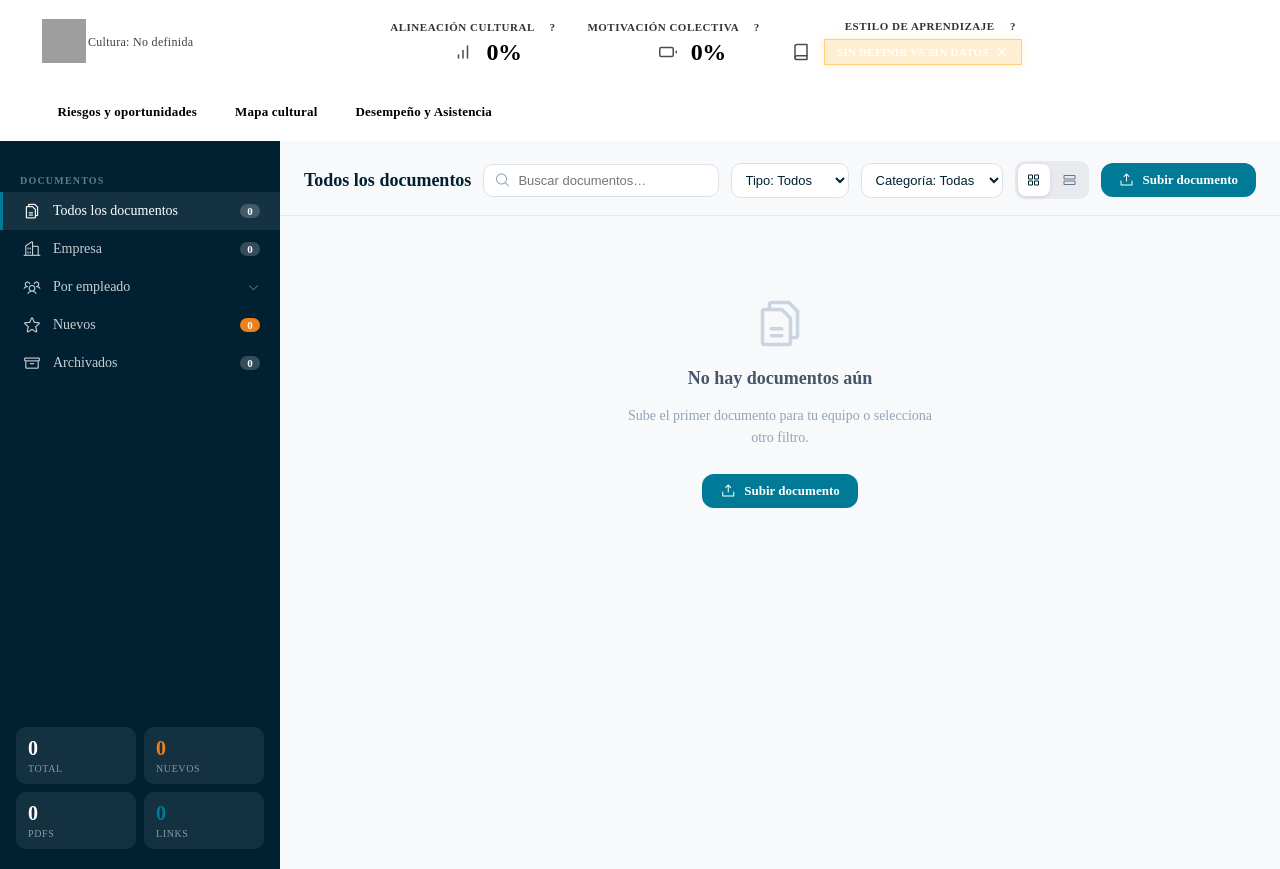
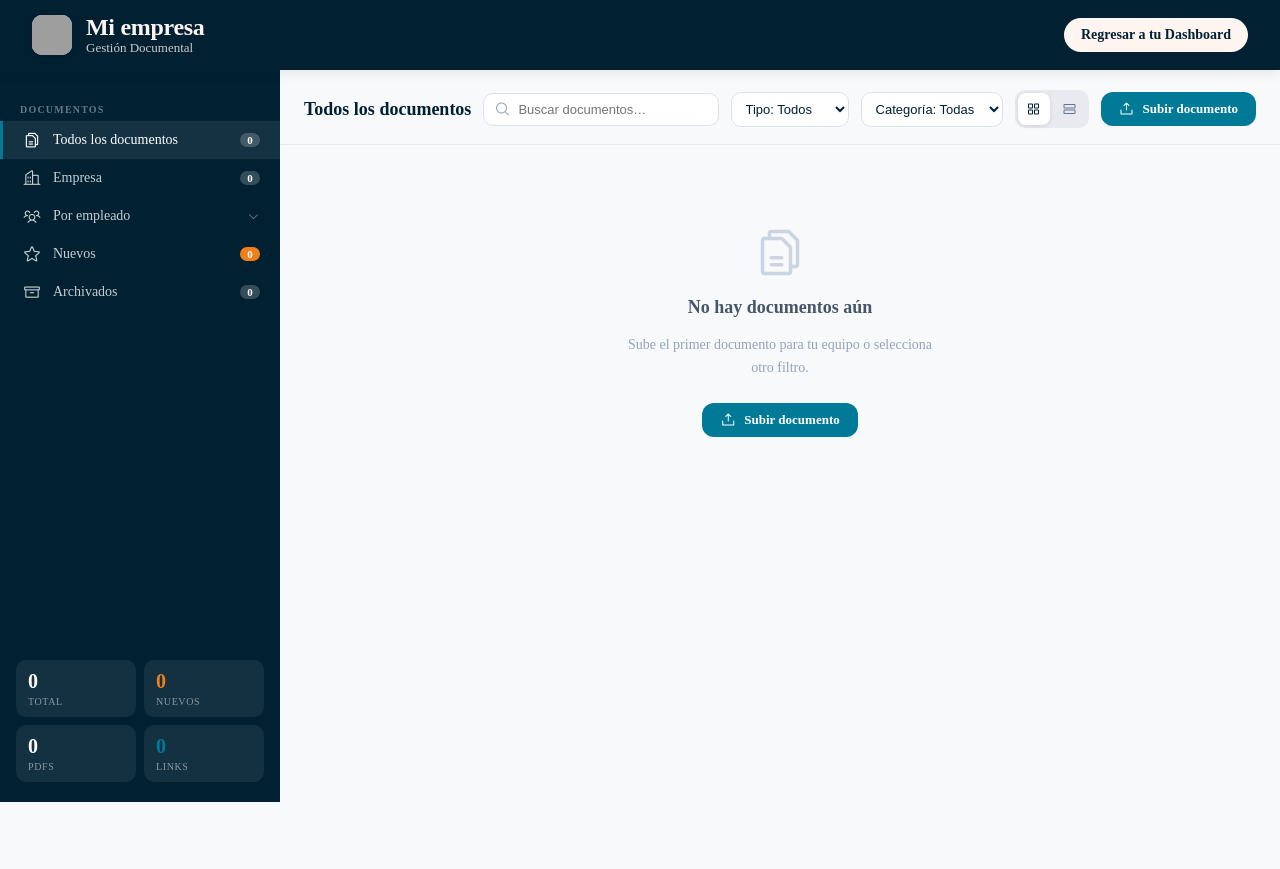
Before and after one commit to Juan-valirica/Valirica-App, a PHP site: page /documentos.php in a window 1280 px wide. After the commit the page ends 802 px from the top, so only its background shows below. Run offline with PHP 8.4, Linux system fonts and the light colour scheme; the visitor is signed in with stand-in values (Sample User, id 1); data that the repository does not hold is empty; grey boxes are pictures that could not be loaded.

Commit message:
fix: replace complex header with simple header matching dashboard_empleado style
- Remove a-header-desktop-brand.php include (avoids missing CSS dependencies)
- Use same header pattern as dashboard_empleado: logo + company name + back button
- "Gestión Documental" subtitle, "Regresar a tu Dashboard" pill button
- Consistent sticky header at 68px height, dm-layout adjusted accordingly

https://claude.ai/code/session_012D5pA5xDodcCvbFawa1kMe

```diff
--- a/documentos.php
+++ b/documentos.php
@@ -735,10 +735,96 @@ $energia_equipo = 0;   $mot_class = '';   $mot_label = '';   $mot_icon  = '';
     /* Scrollbar style for main */
     .dm-main::-webkit-scrollbar { width: 6px; }
     .dm-main::-webkit-scrollbar-thumb { background: #cbd5e1; border-radius: 4px; }
+  /* ── Page header (matches dashboard_empleado style) ── */
+  .dm-page-header {
+    width: 100%;
+    background: var(--c-primary, #012133);
+    color: var(--c-soft, #FFF5F0);
+    padding: 14px 32px;
+    display: flex;
+    align-items: center;
+    justify-content: space-between;
+    box-shadow: 0 3px 12px rgba(0,0,0,0.08);
+    position: sticky;
+    top: 0;
+    z-index: 100;
+    flex-shrink: 0;
+    box-sizing: border-box;
+  }
+  .dm-page-header .nav-left {
+    display: flex;
+    align-items: center;
+    gap: 14px;
+  }
+  .dm-page-header .brand-logo {
+    width: 40px;
+    height: 40px;
+    border-radius: 10px;
+    object-fit: cover;
+    background: #f4f4f4;
+    box-shadow: 0 2px 6px rgba(0,0,0,0.25);
+  }
+  .dm-page-header .title {
+    display: flex;
+    flex-direction: column;
+  }
+  .dm-page-header .title h1 {
+    margin: 0;
+    font-size: clamp(18px, 2.4vw, 24px);
+    color: var(--c-soft, #FFF5F0);
+    letter-spacing: -0.3px;
+    line-height: 1.1;
+  }
+  .dm-page-header .title span {
+    font-size: 13px;
+    color: var(--c-soft, #FFF5F0);
+    opacity: .8;
+  }
+  .go-dashboard-btn {
+    display: inline-flex;
+    align-items: center;
+    justify-content: center;
+    padding: 8px 16px;
+    border-radius: 999px;
+    background: var(--c-soft, #FFF5F0);
+    color: var(--c-primary, #012133);
+    font-size: 14px;
+    font-weight: 600;
+    text-decoration: none;
+    border: 1px solid rgba(255,255,255,0.4);
+    transition: transform 0.15s ease, box-shadow 0.15s ease, background 0.15s ease;
+  }
+  .go-dashboard-btn:hover {
+    background: #ffffff;
+    box-shadow: 0 4px 12px rgba(0,0,0,0.16);
+    transform: translateY(-1px);
+  }
+
+  /* Adjust layout height to account for header */
+  .dm-layout {
+    height: calc(100vh - 68px) !important;
+  }
   </style>
 </head>
 <body>
-<?php require 'a-header-desktop-brand.php'; ?>
+
+<!-- Header (matches dashboard_empleado style) -->
+<header class="dm-page-header">
+  <div class="nav-left">
+    <img class="brand-logo"
+         src="<?php echo h(resolve_logo_url($logo ?: '')); ?>"
+         alt="Logo de <?php echo h($empresa); ?>">
+    <div class="title">
+      <h1><?php echo h($empresa ?: 'Mi empresa'); ?></h1>
+      <span>Gestión Documental</span>
+    </div>
+  </div>
+  <div class="nav-right">
+    <a href="a-desktop-dashboard-brand.php" class="go-dashboard-btn">
+      Regresar a tu Dashboard
+    </a>
+  </div>
+</header>
 
 <!-- Mobile sidebar overlay -->
 <div class="dm-sidebar-overlay" id="dmOverlay" onclick="closeMobileSidebar()"></div>
```
